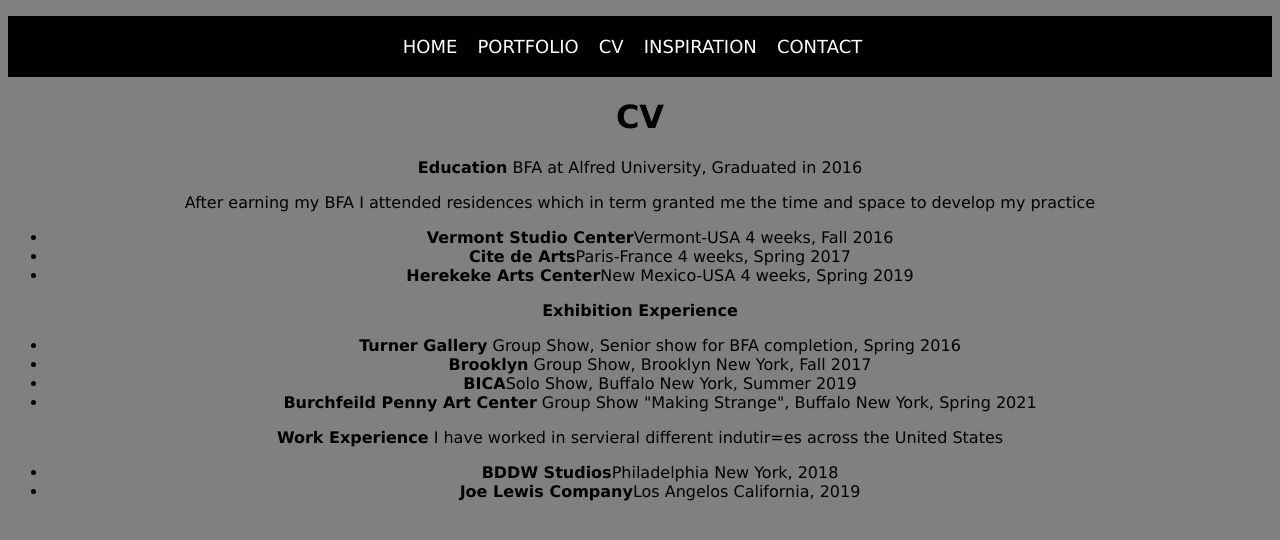
After one commit to margeschrec/MargaretSPortfolio, a PHP site: page /M_S_CV.html in a window 1280 px wide. The commit adds this page. Shown: the top 540 px of the page. Run offline with PHP 8.4, Linux system fonts and the light colour scheme.

```diff
--- /dev/null
+++ b/M_S_CV.html
@@ -0,0 +1,38 @@
+<!DOCTYPE html>
+<html>
+    <head>
+        <title>MSchrecongost, CV</title>
+            <link rel="stylesheet" href="css/Margaret_Schrecongost.css"/>
+    </head>
+    <body>
+        <nav id="nav-bar">
+            <ul>
+                <li><a href="Margaret_Schrecongost.php" class="navlinks">Home</a></li>
+                <li><a href="M_S_Portfolio.html" class="navlinks">Portfolio</a></li>
+                <li><a href="M_S_CV.html" class="navlinks">CV</a></li>
+                <li><a href="M_S_Inspo.html" class="navlinks">Inspiration</a></li>
+                <li><a href="M_S_Contact.php" class="navlinks">Contact</a></li>
+            </ul>
+        </nav>
+        <h1>CV</h1>
+        <p><strong>Education</strong>  BFA at Alfred University, Graduated in 2016</p>
+        <p>After earning my BFA I attended residences which in term granted me the time and space to develop my practice</p>
+        <ul>
+            <li><strong>Vermont Studio Center</strong>Vermont-USA 4 weeks, Fall 2016</li>
+            <li><strong>Cite de Arts</strong>Paris-France 4 weeks, Spring 2017</li>
+            <li><strong>Herekeke Arts Center</strong>New Mexico-USA 4 weeks, Spring 2019</li>
+        </ul>
+        <p><strong>Exhibition Experience</strong></p>
+        <ul>
+            <li><Strong>Turner Gallery</Strong> Group Show, Senior show for BFA completion, Spring 2016</li>
+            <li><Strong>Brooklyn</Strong> Group Show, Brooklyn New York, Fall 2017</li>
+            <li><strong>BICA</strong>Solo Show, Buffalo New York, Summer 2019</li>
+            <li><strong>Burchfeild Penny Art Center</strong> Group Show "Making Strange", Buffalo New York, Spring 2021</li>
+        </ul>
+        <p><strong>Work Experience</strong>  I have worked in servieral different indutir=es across the United States</p>
+        <ul>
+            <li><strong>BDDW Studios</strong>Philadelphia New York, 2018</li>
+            <li><strong>Joe Lewis Company</strong>Los Angelos California, 2019</li>
+        </ul>
+    </body>
+</html>
--- a/css/Margaret_Schrecongost.css
+++ b/css/Margaret_Schrecongost.css
@@ -9,6 +9,24 @@ p, h1, h2, h3, ul {
 }*/
 body {
   background-color: gray;
+}
+#nav-bar{
+  background-color: black;
+  color:#999;
+}
+#nav-bar ul{
+  padding: 20px;
+  list-style: none;
+}
+#nav-bar li{
+  display: inline;
+  text-transform: uppercase;
+}
+#nav-bar a{
+  color: white;
+  text-decoration: none;
+  font-size: 18px;
+  padding-right: 15px;
 }
 .text {
   display: block;
@@ -45,6 +63,3 @@ body {
   font-size: 22px;
   font-weight: bold;
 }
-#portlinks .portart{
-  border: fuchsia;
-}
```
Also changed, not shown: M_S_Contact.php (added, +43 -0 lines), M_S_Inspo.html (added, +36 -0 lines), M_S_Portfolio.html (added, +42 -0 lines), Margaret_Schrecongost.php (+10 -48 lines).
